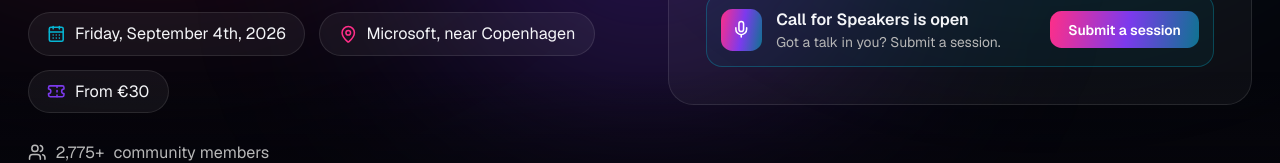
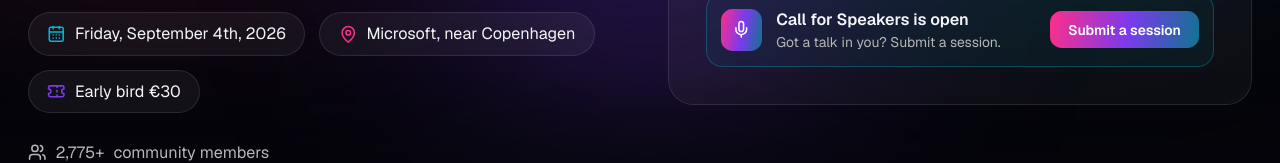
Before and after one commit to Microsoft-EMS-Community/msems-landing, a Next.js app: page / in a window 1280 px wide. Shown: the part 584-747 px from the top of the page. Built offline with nearby package versions, Linux system fonts and the light colour scheme; no server answers; the database is empty.

Commit message:
feat(hero): price chip shows 'Early bird EUR30' (from pricing data)

```diff
--- a/src/app/page.tsx
+++ b/src/app/page.tsx
@@ -140,7 +140,8 @@ export default async function Home() {
                 </span>
                 <span className="inline-flex items-center gap-2 rounded-full border border-white/10 bg-white/5 px-4 py-2 backdrop-blur-sm">
                   <Ticket className="size-4 text-brand-purple" />
-                  {EVENT.feeLabel}
+                  Early bird {PRICING.currency}
+                  {PRICING.tiers[0].price}
                 </span>
               </div>
 
```
